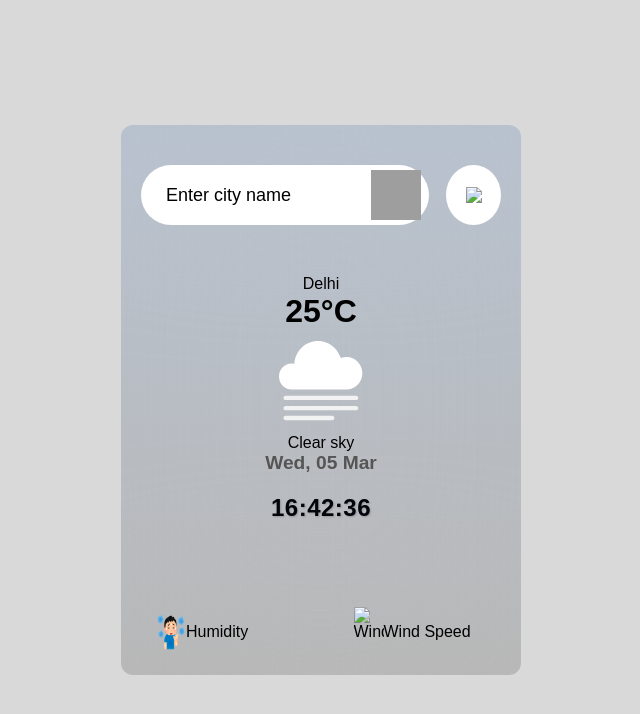
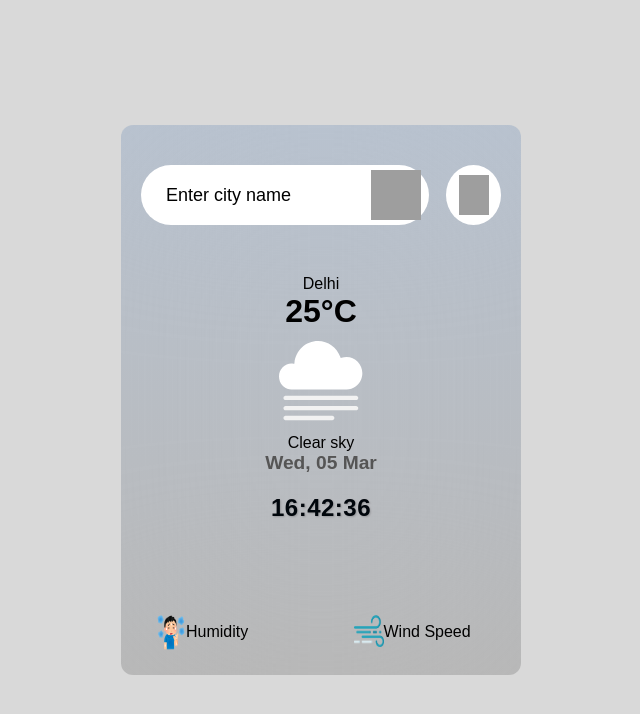
Before and after one commit to Manishkc0/Weather-by-Manish, a plain HTML site: page index.html in a window 1280 px wide. Shown: the whole page, without its empty margins (319-959 px from the left). Drawn offline with Linux system fonts and the light colour scheme; the site is published under a folder, as on GitHub Pages, so addresses that start at the root find nothing.

Commit message:
Update index.html

```diff
--- a/index.html
+++ b/index.html
@@ -11,7 +11,7 @@
     <div class="search-box">
       <input type="text" placeholder="Enter city name" class="input-box">
       <img src="image/location.png" alt="Search Icon" class="search-icon">
-      <button><img src="/image/Search.png" alt="Search"></button>
+      <button><img src="image/Search.png" alt="Search"></button>
     </div>
     <div class="weather-body">
       <p class="city">Delhi</p>
@@ -34,7 +34,7 @@
           <p>Humidity</p>
         </div>
         <div class="wind">
-          <img src="/image/wind.png" alt="Wind">
+          <img src="image/wind.png" alt="Wind">
           <span></span>
           <p>Wind Speed</p>
         </div>
```
